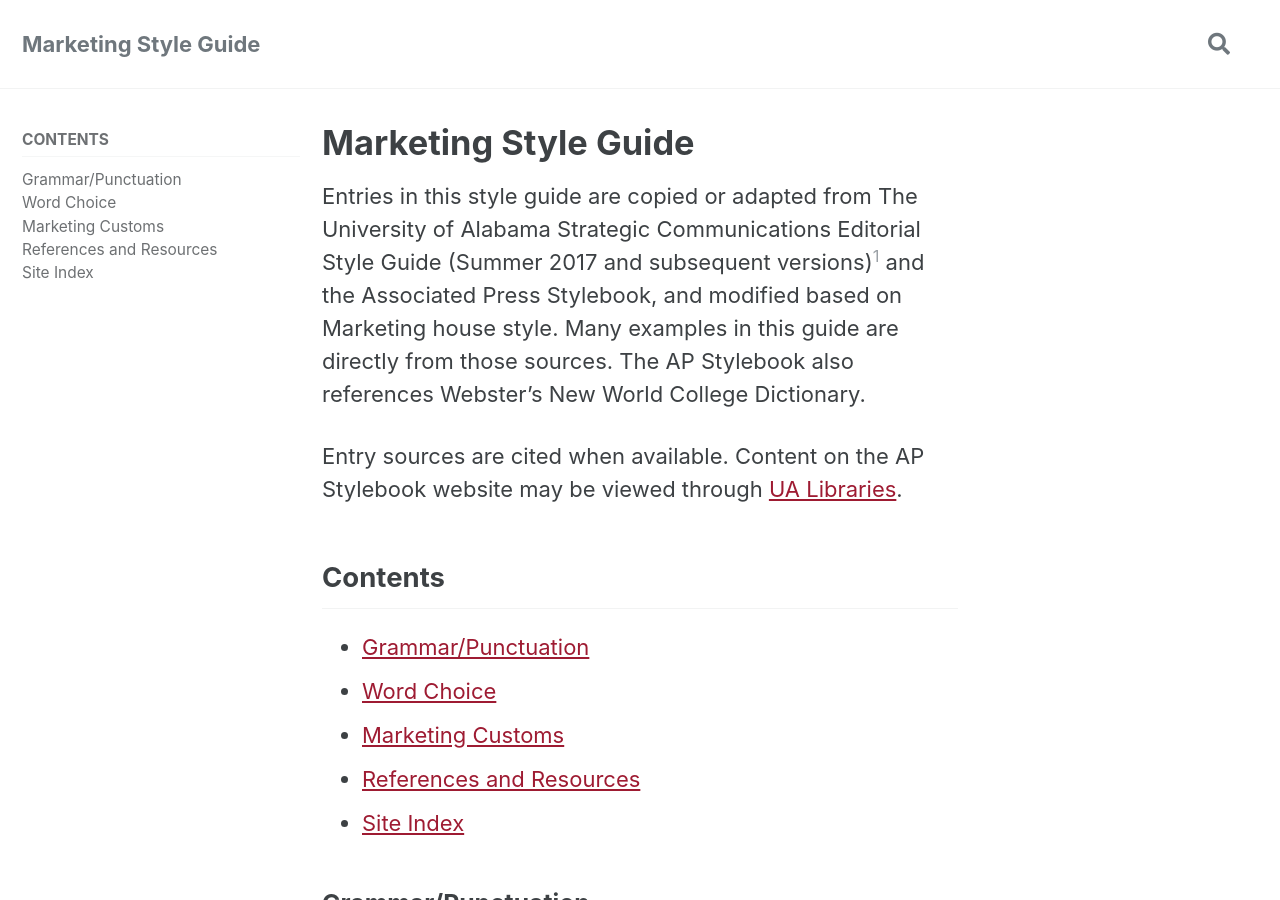
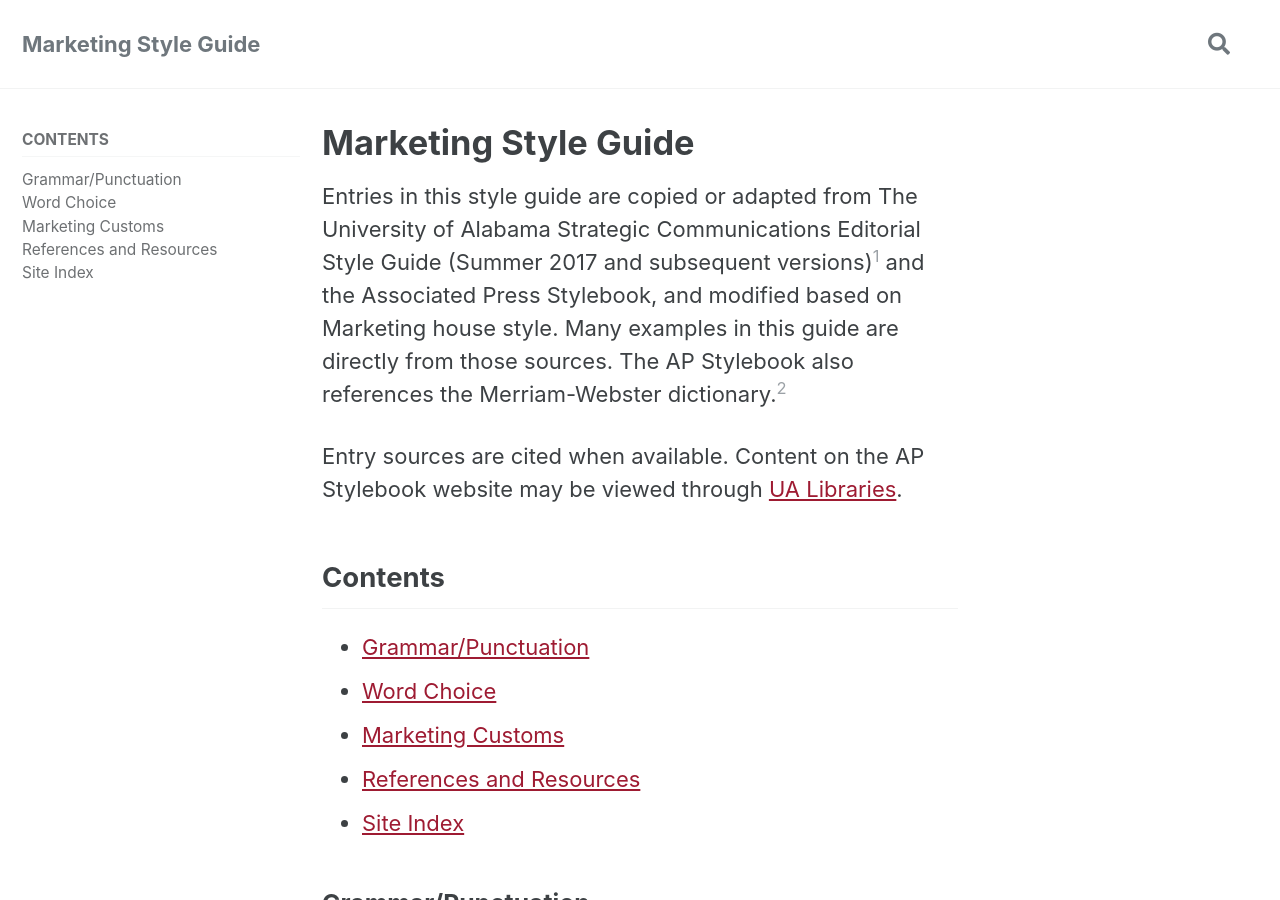
Before and after one commit to UA-Online/style-guide, a Jekyll site: the page built from index.md, in a window 1280 px wide and 900 px high. Built offline with Jekyll 4.4.1, drawn with Linux system fonts in a browser that asks for light colours; cached includes are drawn as plain includes; a script that is not in the unit is left out; comment, search, counter and statistics services are not loaded; our own code applies the rules of GitHub Pages for plain Markdown files; part of the change alters nothing that is shown; some of the changed text lies outside the part shown.

Commit message:
doc: index: update reference to Merriam-Webster dictionary

```diff
--- a/index.md
+++ b/index.md
@@ -12,11 +12,13 @@ related: false
 
 # Marketing Style Guide
 
-Entries in this style guide are copied or adapted from The University of Alabama Strategic Communications Editorial Style Guide (Summer 2017 and subsequent versions)[^1] and the Associated Press Stylebook, and modified based on Marketing house style. Many examples in this guide are directly from those sources. The AP Stylebook also references Webster’s New World College Dictionary.
+Entries in this style guide are copied or adapted from The University of Alabama Strategic Communications Editorial Style Guide (Summer 2017 and subsequent versions)[^1] and the Associated Press Stylebook, and modified based on Marketing house style. Many examples in this guide are directly from those sources. The AP Stylebook also references the Merriam-Webster dictionary.[^2]
 
 Entry sources are cited when available. Content on the AP Stylebook website may be viewed through [UA Libraries](http://libdata.lib.ua.edu/login?url=https://www.apstylebook.com/ua_edu).
 
 [^1]: The University of Alabama Strategic Communications Editorial Style Guide is available at [https://strategiccommunications.ua.edu/standards/editorial-style](https://strategiccommunications.ua.edu/standards/editorial-style). The Strategic Communications online guide is constantly updated, and references in this document may no longer appear on the Strategic Communications webpage.
+
+[^2]: AP referenced Webster’s New World College Dictionary until 2024 and some style guide entries may still use Webster's.
 
 {% assign toc = site.data.navigation.index | where: 'title', 'Contents' | first %}
 ## {{toc.title}}
```
